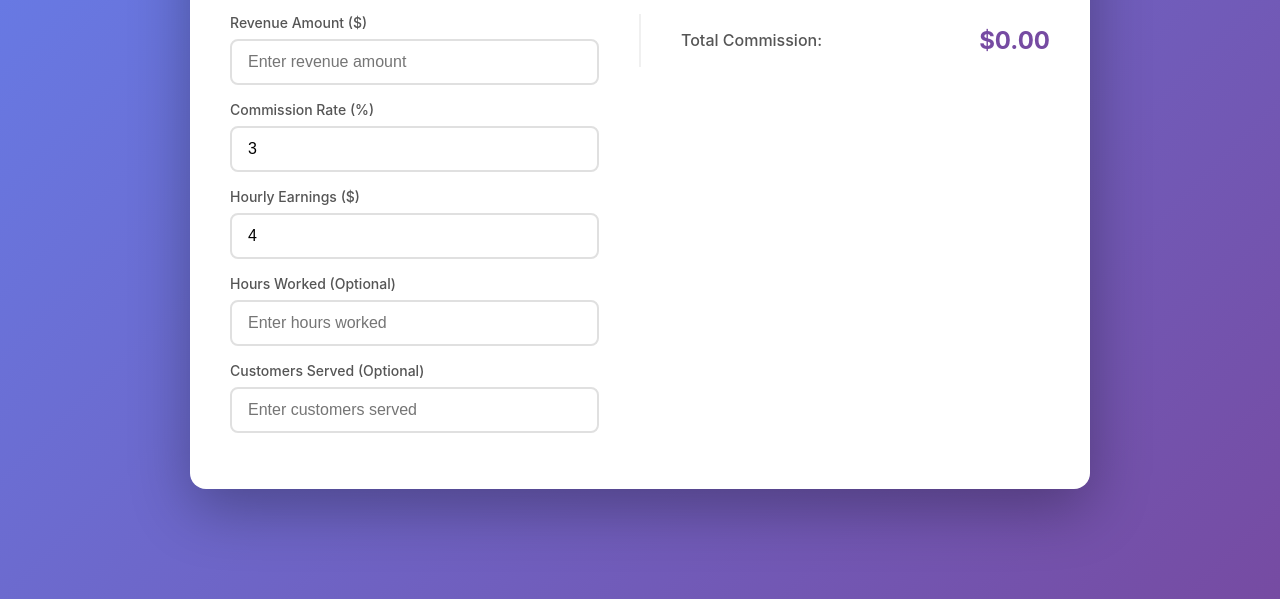
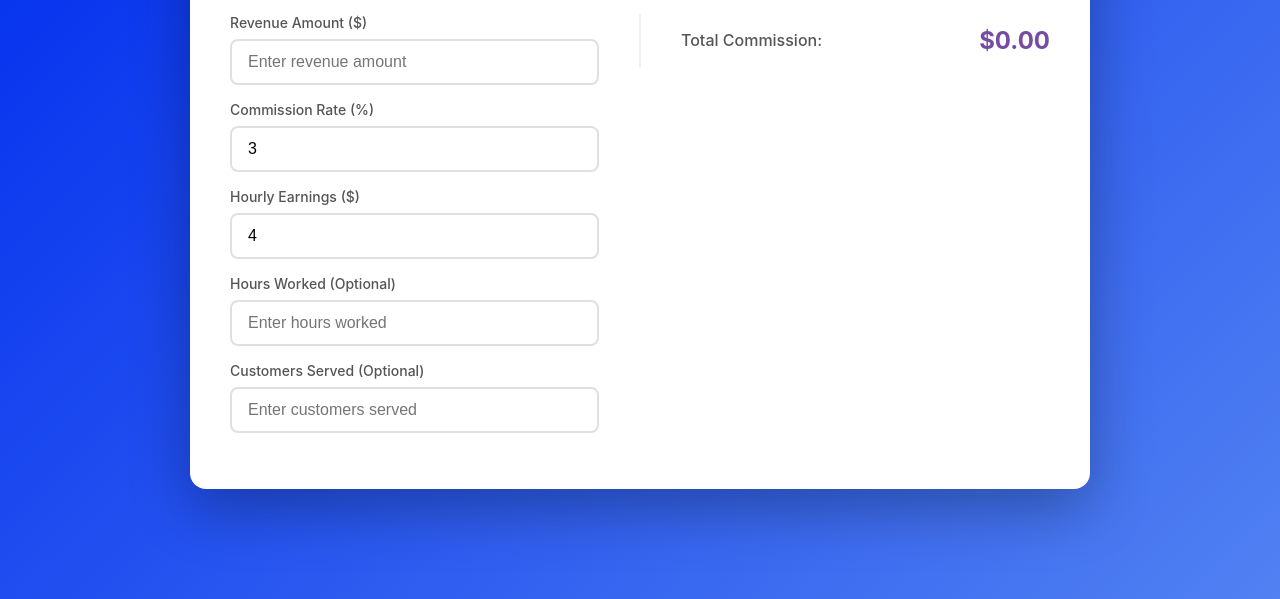
Before and after one commit to gnhen/CommissionCalc, a plain HTML site: page index.html in a window 1280 px wide. Shown: the part 201-800 px from the top of the page. Drawn offline with Linux system fonts and the light colour scheme.

Commit message:
updated background

```diff
--- a/src/styles.css
+++ b/src/styles.css
@@ -6,7 +6,7 @@
 
 body {
     font-family: -apple-system, BlinkMacSystemFont, 'Segoe UI', Roboto, Oxygen, Ubuntu, Cantarell, sans-serif;
-    background: linear-gradient(135deg, #667eea 0%, #764ba2 100%);
+    background: linear-gradient(135deg, #002cee 0%, #5181f2 100%);
     min-height: 100vh;
     display: flex;
     justify-content: center;
```
